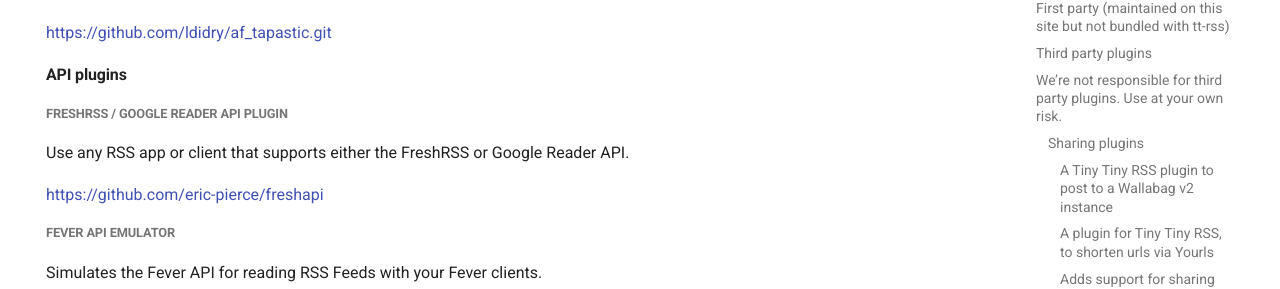
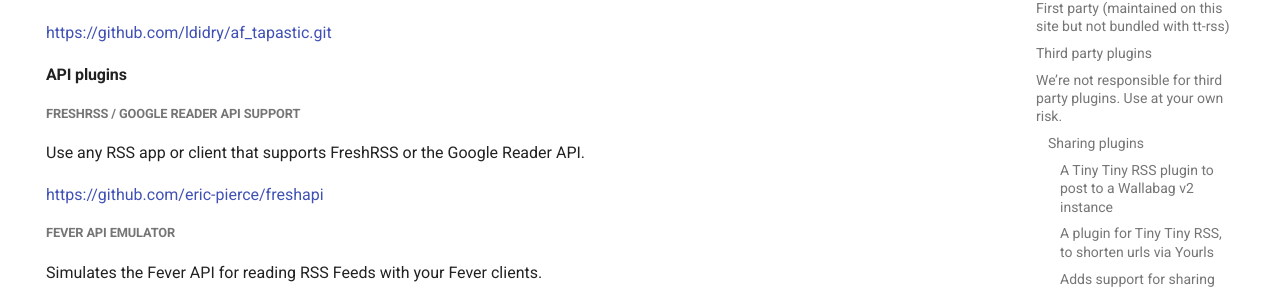
Before and after one commit to supahgreg/tt-rss-web-static, an MkDocs documentation site: the page built from docs/Plugins.md, in a window 1280 px wide and 900 px high, scrolled down 1808 px. Shown: the part 154-443 px from the top of the window. Built offline with MkDocs 1.6.1 and Material for MkDocs 9.7.7, drawn with Linux system fonts in a browser that asks for light colours.

Commit message:
Update Plugins.md

```diff
--- a/docs/Plugins.md
+++ b/docs/Plugins.md
@@ -100,9 +100,9 @@
 
 #### API plugins
 
-##### FreshRSS / Google Reader API Plugin
+##### FreshRSS / Google Reader API Support
 
-Use any RSS app or client that supports either the FreshRSS or Google Reader API.
+Use any RSS app or client that supports FreshRSS or the Google Reader API.
 
 https://github.com/eric-pierce/freshapi
 
```
